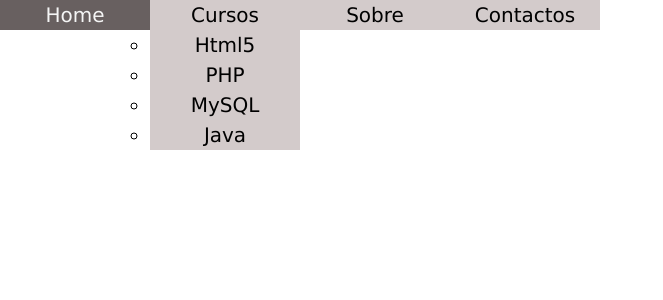
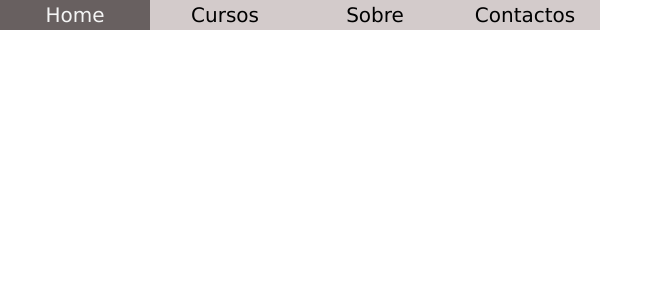
Before and after one commit to FilipeMGaspar/Curso_HTML5_e_CSS3_FSN_2016, a PHP site: page / in a window 1280 px wide. Shown: the top 300 px of the page, without its empty margins (0-663 px from the left). Run offline with PHP 8.4, Linux system fonts and the light colour scheme.

Commit message:
Aula16 - Menus - Parte 1

```diff
--- a/Aula16/css/estilo.css
+++ b/Aula16/css/estilo.css
@@ -3,6 +3,11 @@
     padding: 0px;
     font-family: Verdana, Geneva, Tahoma, sans-serif;
     font-size: 15pt;
+}
+
+ul{
+
+    list-style-type: none;
 }
 
 /*Menu Horizontal */
@@ -26,6 +31,20 @@ ul.horizontal li:hover{
     color: whitesmoke;
 }
 
+ul.horizontal ul li{
+ text-align: left;
+ box-sizing: border-box;
+ padding-left: 10px;
+}
+
+ul.horizontal ul{
+    display: none;
+}
+
+ul.horizontal li:hover ul{
+    display: block;
+}
+
 /* Menu Vertical*/
 /*
 ul{
```
